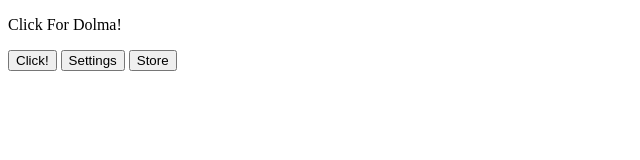
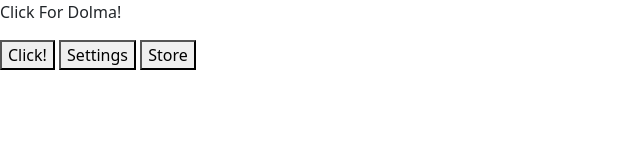
Before and after one commit to DolmaAndKebab/DolmaAndKebab.github.io, a website: page Dolma_Simulator/index.html in a window 1280 px wide. Shown: the whole page, without its empty margins (0-640 px from the left). Drawn offline with nearby package versions, Linux system fonts and the light colour scheme.

Commit message:
Project Commit

```diff
--- a/Dolma_Simulator/index.css
+++ b/Dolma_Simulator/index.css
@@ -0,0 +1,5 @@
+html {
+    margin: 0;
+    padding: 0;
+    color-scheme: light;
+}
--- a/Dolma_Simulator/index.html
+++ b/Dolma_Simulator/index.html
@@ -4,6 +4,9 @@
     <meta charset="UTF-8" />
     <meta name="viewport" content="width=device-width, initial-scale=1.0" />
     <title>Dolma Simulator</title>
+
+    <!-- Adding bootstrap -->
+    <link href="https://cdn.jsdelivr.net/npm/bootstrap@5.3.3/dist/css/bootstrap.min.css" rel="stylesheet" integrity="sha384-QWTKZyjpPEjISv5WaRU9OFeRpok6YctnYmDr5pNlyT2bRjXh0JMhjY6hW+ALEwIH" crossorigin="anonymous">
   </head>
   <body>
     <p>Click For Dolma!
@@ -11,5 +14,8 @@
     <button>Click!</button>
     <button>Settings</button>
     <button>Store</button>
+
+    <!-- Adding bootstrap -->
+    <script src="https://cdn.jsdelivr.net/npm/bootstrap@5.3.3/dist/js/bootstrap.bundle.min.js" integrity="sha384-YvpcrYf0tY3lHB60NNkmXc5s9fDVZLESaAA55NDzOxhy9GkcIdslK1eN7N6jIeHz" crossorigin="anonymous"></script>
   </body>
 </html>
--- /dev/null
+++ b/package.json
@@ -0,0 +1,5 @@
+{
+  "dependencies": {
+    "bootstrap": "^5.3.3"
+  }
+}
```
Also changed, not shown: 1 other file.
